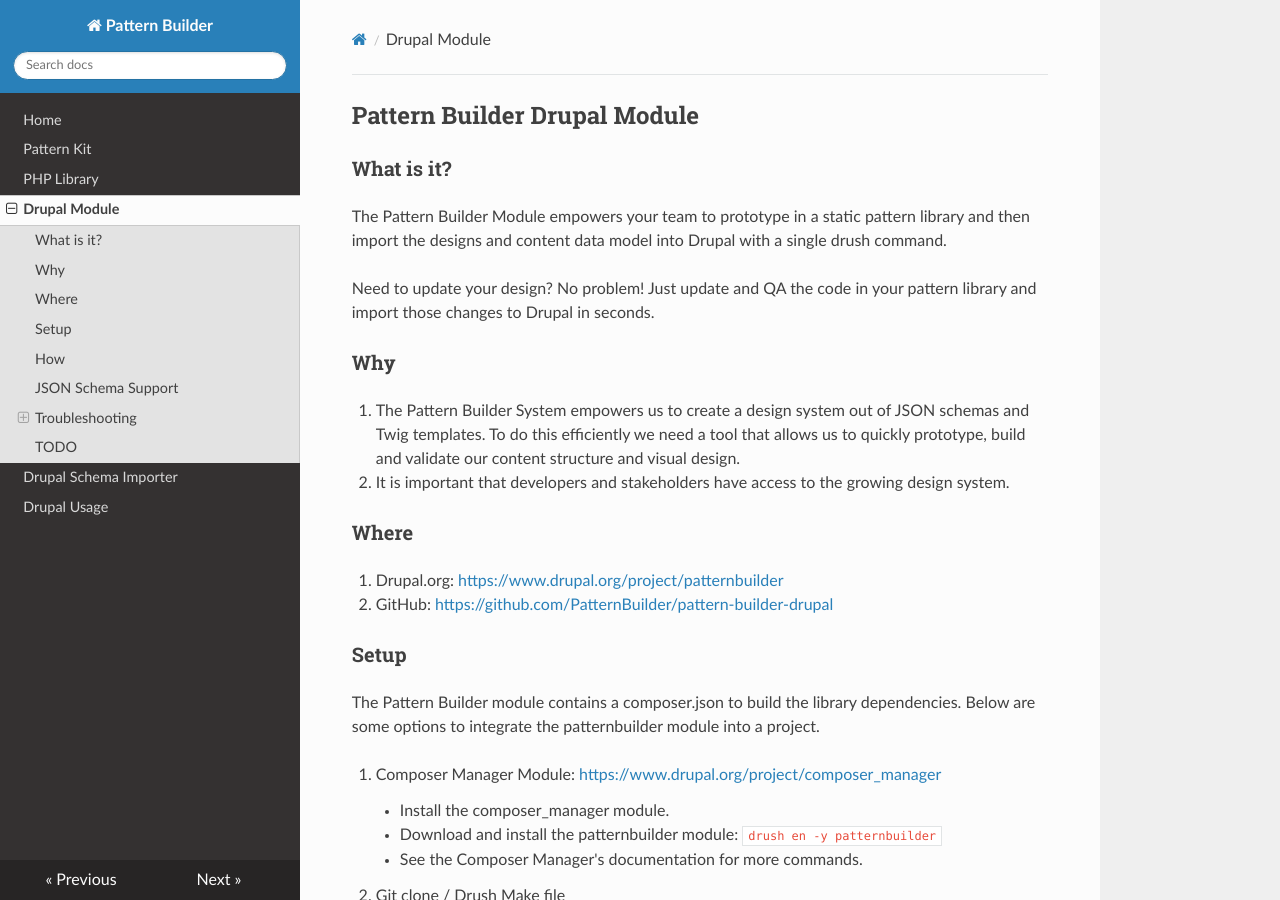
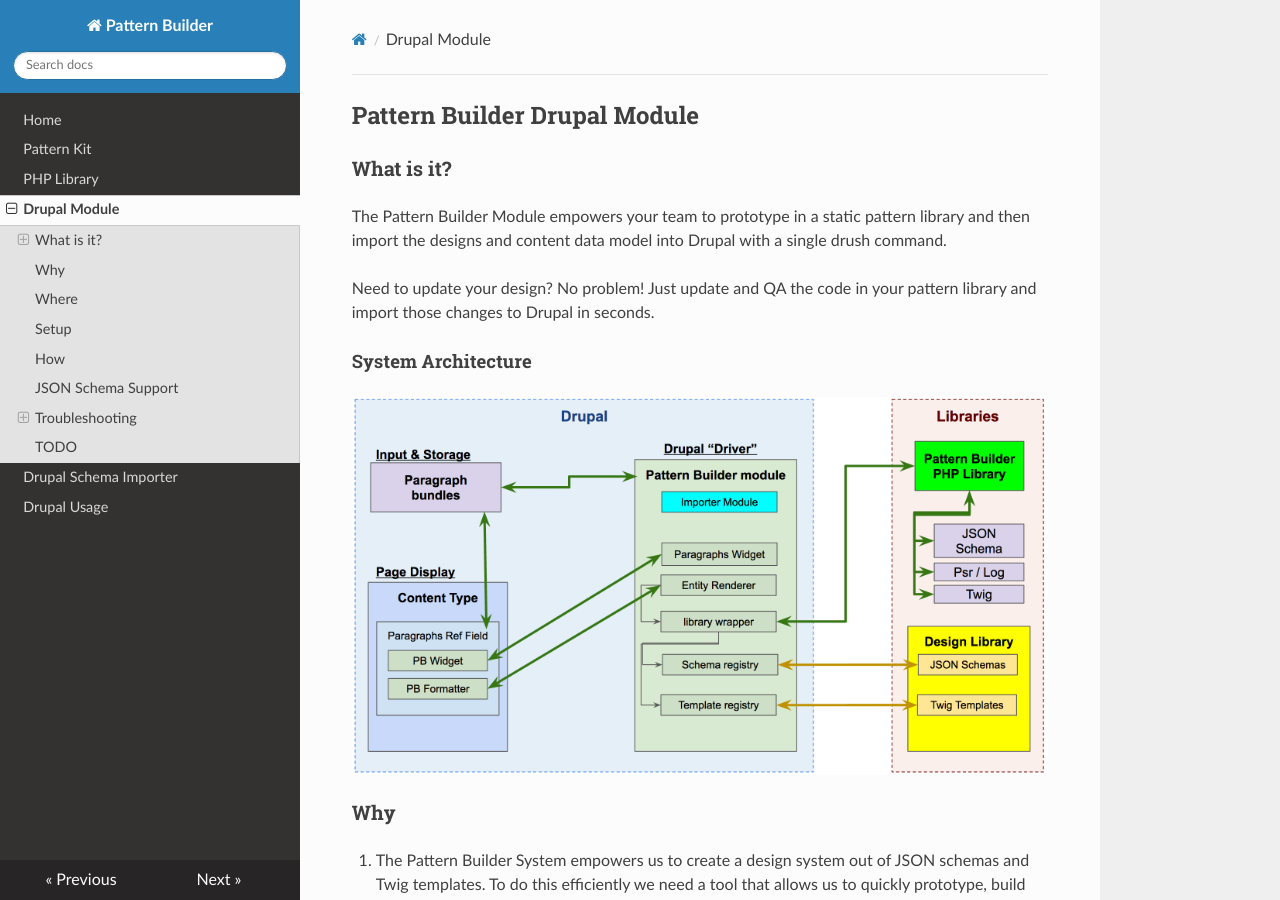
Before and after one commit to PatternBuilder/patternbuilder.github.io, an MkDocs documentation site: the page built from docs/pattern_builder_module.md, in a window 1280 px wide and 900 px high. Built offline with MkDocs 1.6.1, drawn with Linux system fonts in a browser that asks for light colours; nearby versions of some CDN libraries; old or Windows-style settings are respelled for this version of MkDocs.

Commit message:
added pretty architecture diagrams

```diff
--- a/docs/pattern_builder_module.md
+++ b/docs/pattern_builder_module.md
@@ -10,6 +10,9 @@
 The Pattern Builder Module empowers your team to prototype in a static pattern library and then import the designs and content data model into Drupal with a single drush command.
 
 Need to update your design? No problem! Just update and QA the code in your pattern library and import those changes to Drupal in seconds.
+
+#### System Architecture
+![Pattern Builder Drupal System Architecture](media/patternbuilder-diagrams-top-level-20160826-3.png "Pattern Builder Drupal System Architecture")
 
 
 ### Why
```
Also changed, not shown: docs/pattern_builder_importer.md (+3 -0 lines), docs/media/patternbuilder-diagrams-importer-20160826-1.png (added), docs/media/patternbuilder-diagrams-top-level-20160826-3.png (added).
